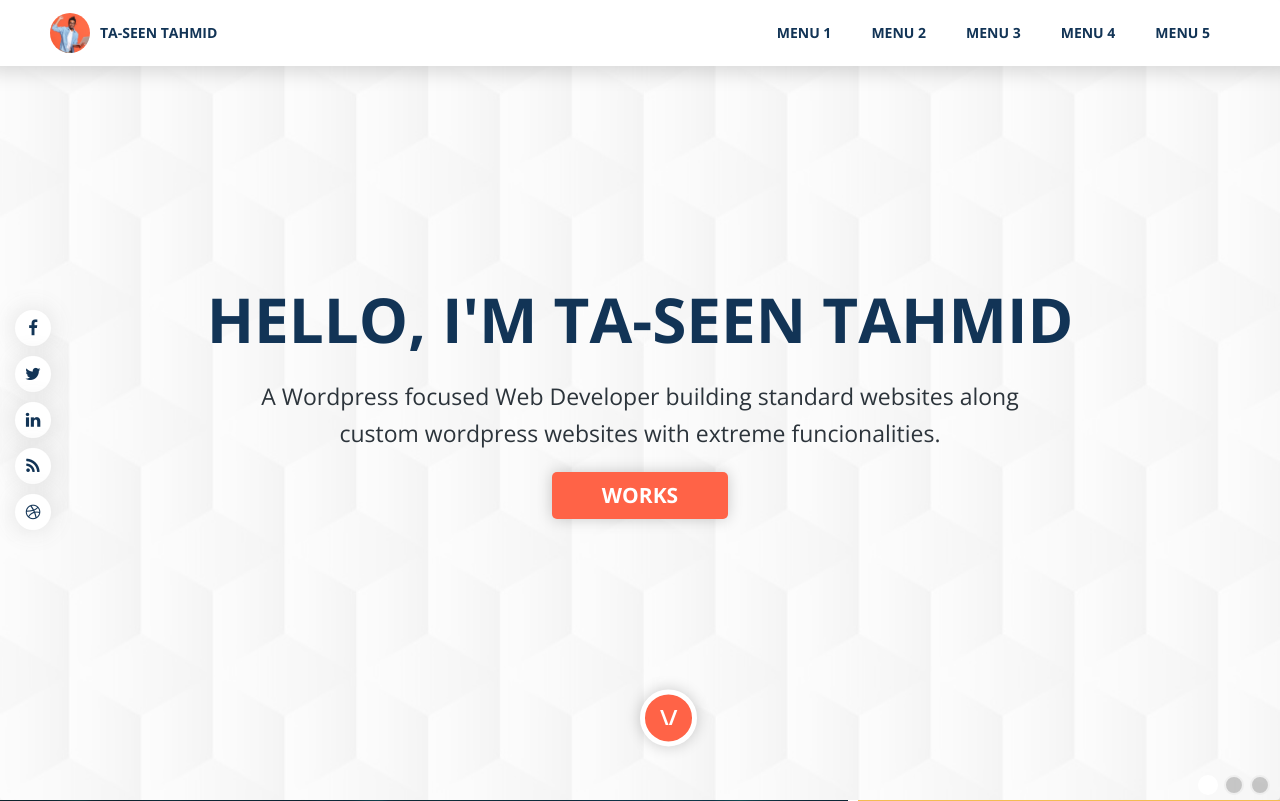
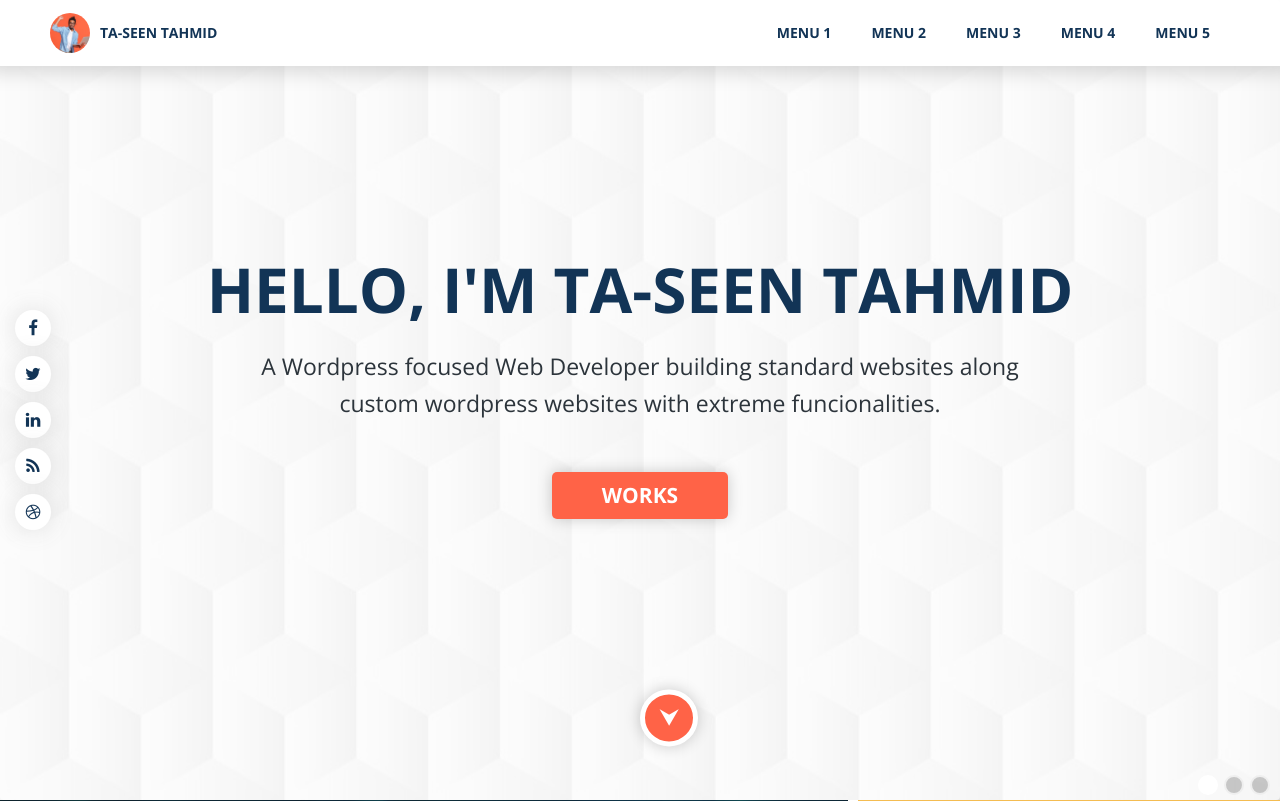
Before and after one commit to seensqima/taseen, a plain HTML site: page index.html in a window 1280 px wide. Shown: the top 801 px of the page. Drawn offline with nearby package versions, Linux system fonts and the light colour scheme; a web font is replaced by a local one.

Commit message:
down arrow

```diff
--- a/index.html
+++ b/index.html
@@ -75,7 +75,7 @@
             <span class="cap-head">HELLO, I'M TA-SEEN TAHMID</span>
             <span  class="cap-body">A Wordpress focused Web Developer building standard websites along <br> custom wordpress websites with extreme funcionalities. </span>
             <input class="slider-button" type="button" value="Works">
-            <a href="#Test"><input class="down" type="button" value="\/"></a>
+            <a href="#Test"><input class="down" type="button" value="⮟"></a>
         </div>
     </li>
     <li>
@@ -83,7 +83,7 @@
       <div class="ism-caption ism-caption-0">
         My slide caption text<br><i>read more</i>
         <input class="slider-button" type="button" value="Works">
-        <a href="#Test"><input class="down" type="button" value="\/"></a>
+        <a href="#Test"><input class="down" type="button" value="⮟"></a>
     </div>
     </li>
     <li>
@@ -91,7 +91,7 @@
       <div class="ism-caption ism-caption-0">
         My slide caption text<br><i>read more</i>
         <input class="slider-button" type="button" value="Works">
-        <a href="#Test"><input class="down" type="button" value="\/"></a>
+        <a href="#Test"><input class="down" type="button" value="⮟"></a>
     </div>
     </li>
   </ol>
--- a/ism/css/my-slider.css
+++ b/ism/css/my-slider.css
@@ -593,7 +593,7 @@ p.ism-badge a.ism-link:hover {
   font-size: 21px;
   text-transform: uppercase;
   font-weight: bold;
-  margin: 20px auto;
+  margin: 50px auto;
   border: none;
   padding: 15px 50px;
   box-shadow: 0 0 15px 0 rgba(0, 0, 0, 0.199);
```
